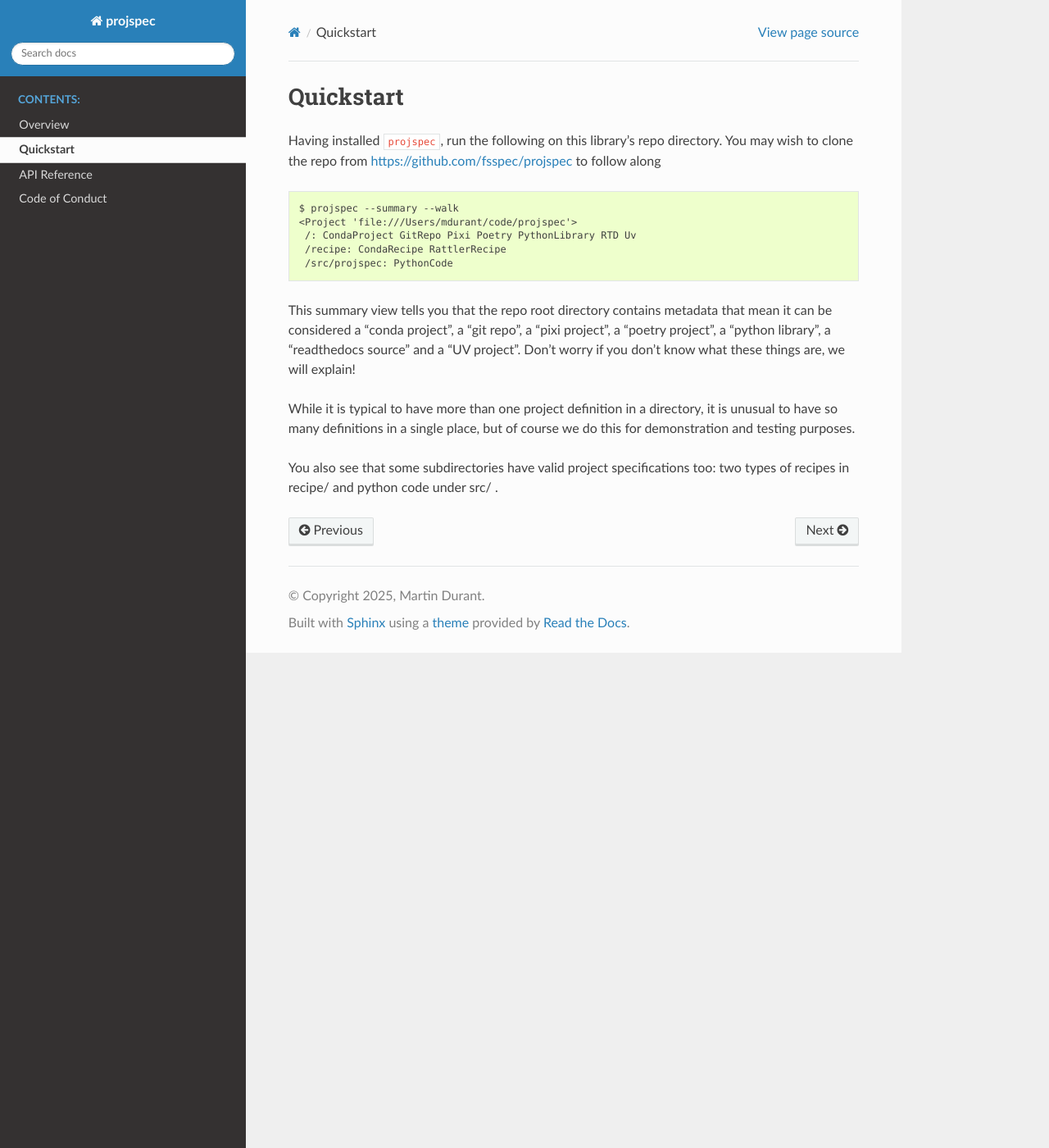
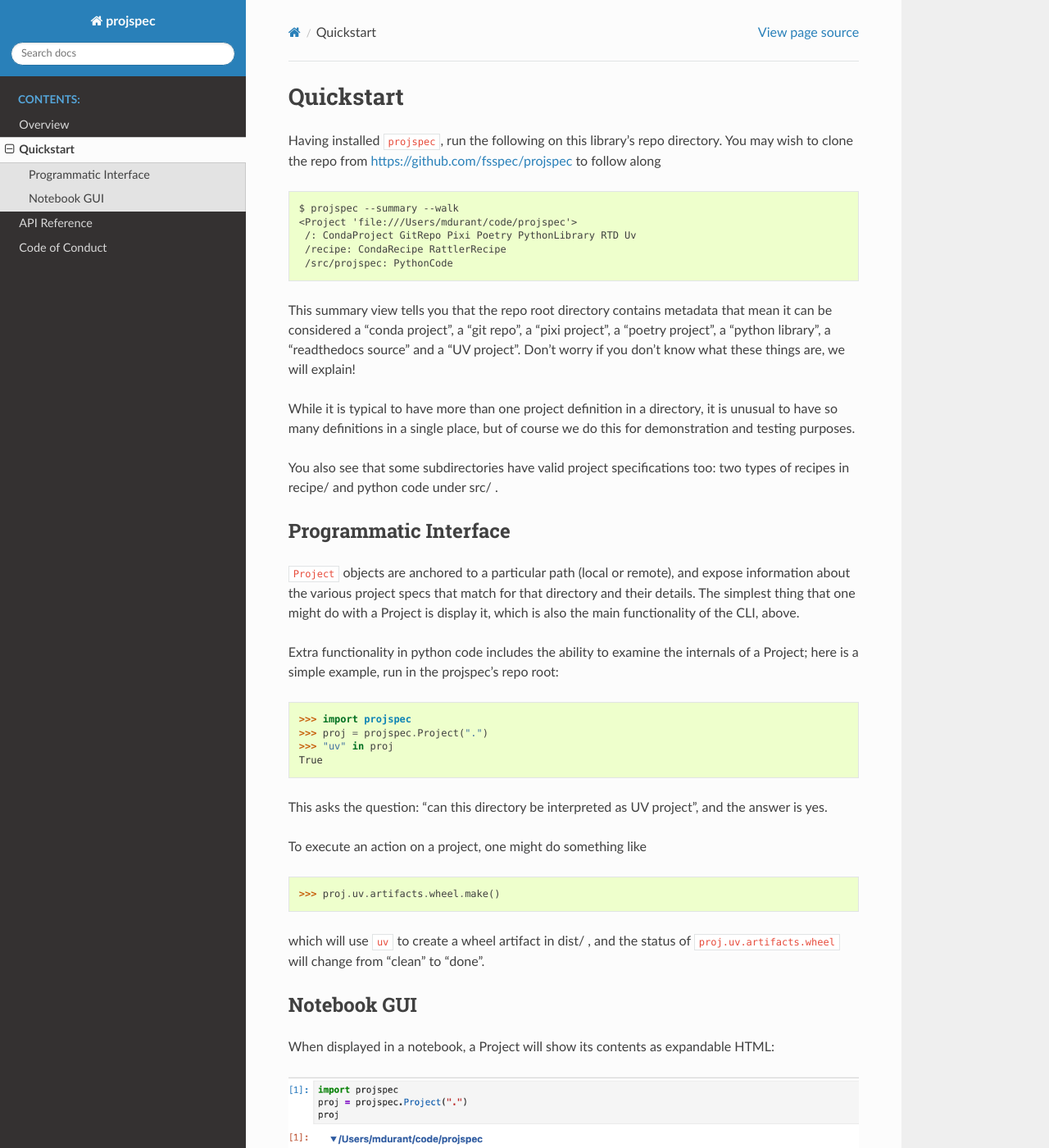
Before and after one commit to fsspec/projspec, a Sphinx documentation site: the page built from docs/source/quickstart.rst, in a window 1280 px wide and 1400 px high. Shown: the whole window at 82% size. Built offline with Sphinx 7.4.7 and the Read the Docs theme 3.1.0, drawn with Linux system fonts in a browser that asks for light colours; the version number is read from the project's files by our own code.

Commit message:
more docs

```diff
--- a/docs/source/quickstart.rst
+++ b/docs/source/quickstart.rst
@@ -24,3 +24,41 @@ do this for demonstration and testing purposes.
 
 You also see that some subdirectories have valid project specifications too:
 two types of recipes in recipe/  and python code under src/ .
+
+Programmatic Interface
+----------------------
+
+``Project`` objects are anchored to a particular path (local or remote), and
+expose information about the various project specs that match for that
+directory and their details. The simplest thing that one might do with a Project
+is display it, which is also the main functionality of the CLI, above.
+
+Extra functionality in python code includes the ability to examine the internals
+of a Project; here is a simple example, run in the projspec's repo root:
+
+.. code-block:: python
+
+   >>> import projspec
+   >>> proj = projspec.Project(".")
+   >>> "uv" in proj
+   True
+
+This asks the question: "can this directory be interpreted as UV project", and
+the answer is yes.
+
+To execute an action on a project, one might do something like
+
+.. code-block:: python
+
+   >>> proj.uv.artifacts.wheel.make()
+
+which will use ``uv`` to create a wheel artifact in dist/ , and the status of
+``proj.uv.artifacts.wheel`` will change from "clean" to "done".
+
+Notebook GUI
+------------
+
+When displayed in a notebook, a Project will show its contents as expandable
+HTML:
+
+.. image:: img/tree.png
```
Also changed, not shown: docs/source/img/tree.png (added).
